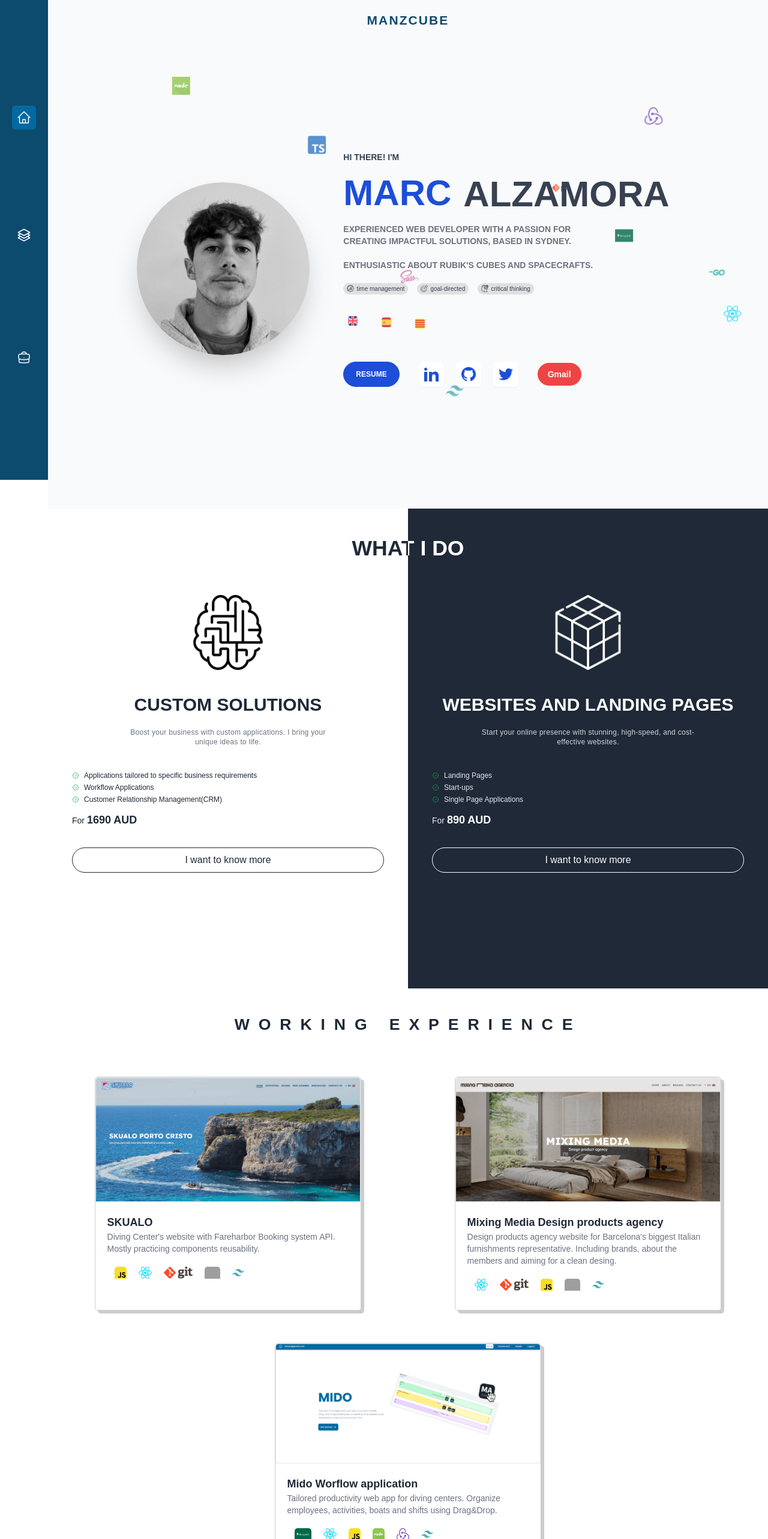
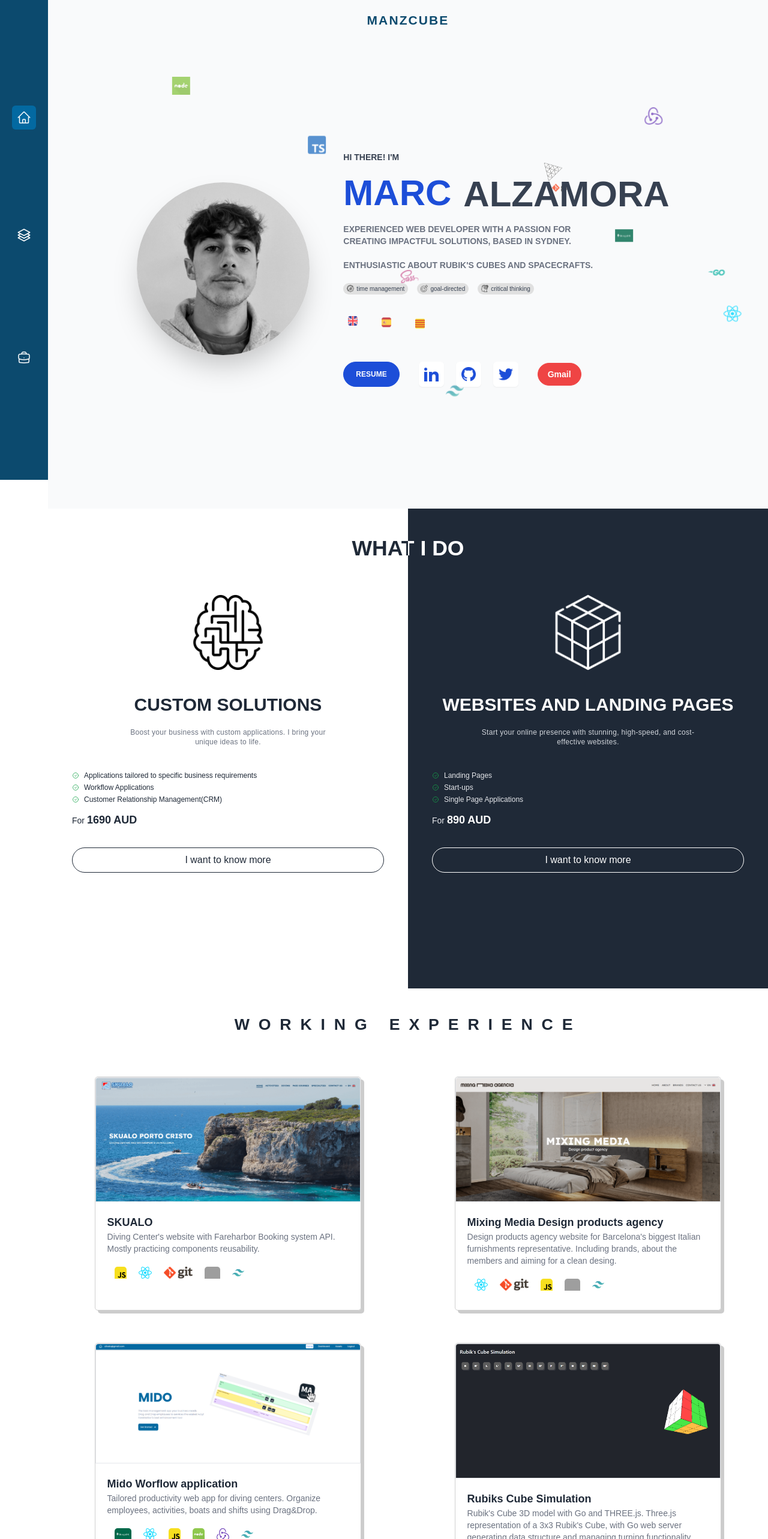
Before and after one commit to manzcube/render_portfolio, a React (Create React App) app: page / in a window 1280 px wide. Shown: the top 2566 px of the page at 60% size. Built offline with nearby package versions, Linux system fonts and the light colour scheme; grey boxes are pictures that could not be loaded.

Commit message:
rubiks cube project added

```diff
--- a/src/components/FloatingIcons.tsx
+++ b/src/components/FloatingIcons.tsx
@@ -11,6 +11,7 @@ import pic7 from "../resources/techIcons/tail.png";
 import pic8 from "../resources/techIcons/ts.png";
 import pic9 from "../resources/techIcons/go.png";
 import pic10 from "../resources/techIcons/redux.png";
+import pic11 from "../resources/techIcons/threejs.png";
 
 const FloatingIcons: React.FC = () => {
   return (
@@ -25,6 +26,7 @@ const FloatingIcons: React.FC = () => {
       <img src={pic8} alt="pic8" className="icon icon-8" />
       <img src={pic9} alt="pic9" className="icon icon-9" />
       <img src={pic10} alt="pic10" className="icon icon-10" />
+      <img src={pic11} alt="pic11" className="icon icon-11" />
     </div>
   );
 };
--- a/src/components/Sections/Experience.tsx
+++ b/src/components/Sections/Experience.tsx
@@ -14,6 +14,7 @@ import pic8 from "../../resources/techIcons/ts.png";
 import pic9 from "../../resources/techIcons/go.png";
 import pic10 from "../../resources/techIcons/redux.png";
 import pic11 from "../../resources/techIcons/js.png";
+import pic12 from "../../resources/techIcons/threejs.png";
 
 // Components
 import Project from "../Project";
@@ -22,6 +23,7 @@ import Project from "../Project";
 import skualo from "../../resources/skualo.png";
 import mm from "../../resources/mm.png";
 import mido from "../../resources/mido.png";
+import cube from "../../resources/rubiks.png";
 
 const Experience: React.FC = () => {
   return (
@@ -49,6 +51,13 @@ const Experience: React.FC = () => {
           subtitle="Tailored productivity web app for diving centers. Organize employees, activities, boats and shifts using Drag&Drop."
           url="https://mido.onrender.com"
         />
+        <Project
+          image={cube}
+          iconsList={[pic1, pic8, pic9, pic3, pic12]}
+          title="Rubiks Cube Simulation"
+          subtitle="Rubik's Cube 3D model with Go and THREE.js. Three.js representation of a 3x3 Rubik's Cube, with Go web server generating data structure and managing turning functionality."
+          url="https://rubiks-cube-client.onrender.com"
+        />
       </div>
     </div>
   );
--- a/src/style/FloatingIcons.css
+++ b/src/style/FloatingIcons.css
@@ -44,9 +44,11 @@
 .icon-9 {
   animation: floatIcon9 30s linear infinite;
 }
-
 .icon-10 {
   animation: floatIcon10 30s linear infinite;
+}
+.icon-11 {
+  animation: floatIcon11 30s linear infinite;
 }
 
 /* Define keyframes for floating animation */
@@ -223,3 +225,21 @@
     transform: translate(30vw, 10vh);
   }
 }
+
+@keyframes floatIcon11 {
+  0% {
+    transform: translate(5vw, 20vh);
+  }
+  25% {
+    transform: translate(80vw, 30vh);
+  }
+  50% {
+    transform: translate(15vw, 60vh);
+  }
+  75% {
+    transform: translate(5vw, 80vh);
+  }
+  100% {
+    transform: translate(90vw, 20vh);
+  }
+}
```
Also changed, not shown: src/resources/rubiks.png (added), src/resources/techIcons/threejs.png (added).
